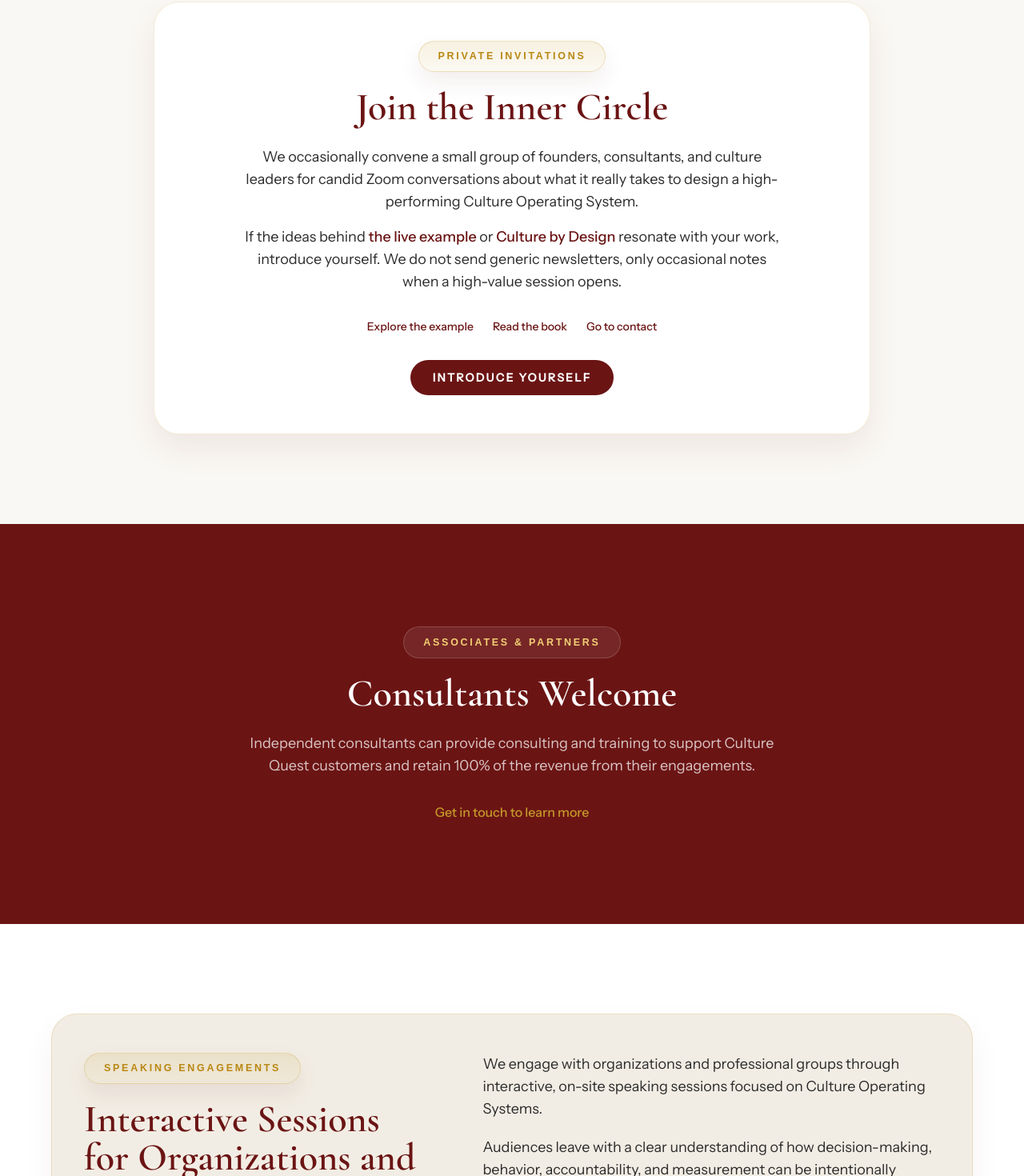
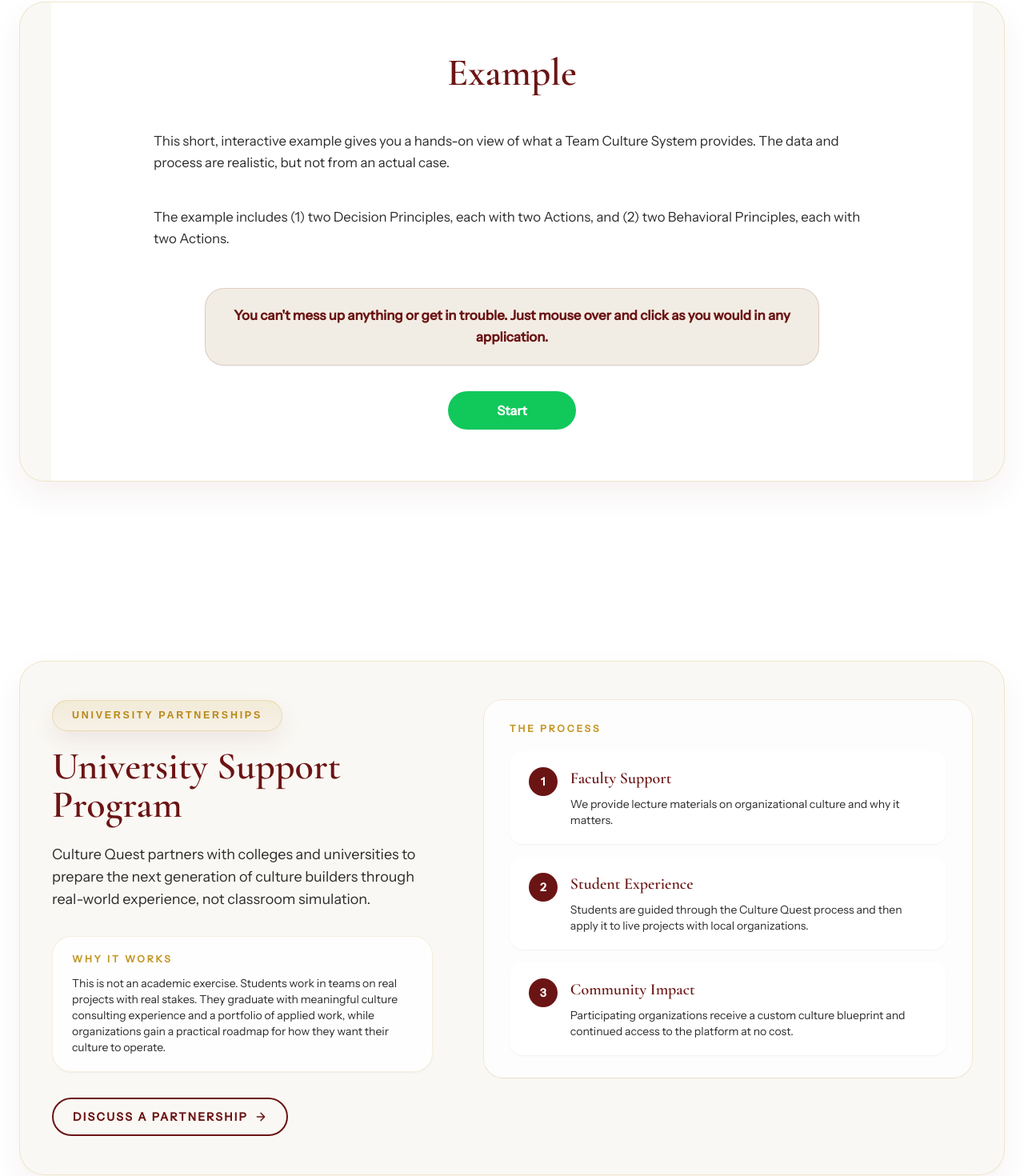
Before and after one commit to moeezmujahid70/culturequestsoftware, a Next.js app: page / in a window 1280 px wide. Shown: the part 4720-6190 px from the top of the page at 80% size. Built offline with nearby package versions, Linux system fonts and the light colour scheme.

Commit message:
feat: add ExampleSection and UniversitySupportSection components for enhanced content presentation

```diff
--- /dev/null
+++ b/components/ExampleSection.tsx
@@ -0,0 +1,54 @@
+export default function ExampleSection() {
+  return (
+    <section
+      id="example"
+      className="bg-white px-4 py-14 sm:px-6 sm:py-20 lg:py-28"
+    >
+      <div className="mx-auto max-w-7xl" data-animate>
+        <div className="overflow-hidden rounded-[2rem] border border-gold/20 bg-cream shadow-[0_18px_40px_rgba(107,20,20,0.06)]">
+          <div className="mx-auto max-w-6xl bg-white px-6 py-8 sm:px-10 sm:py-12 lg:px-16 lg:py-16">
+            <div className="mx-auto max-w-4xl">
+              <h2 className="text-center font-display text-[2.2rem] font-semibold leading-none text-crimson sm:text-[3rem]">
+                Example
+              </h2>
+
+              <div className="mt-12 space-y-10">
+                <p className="font-body text-[15px] leading-relaxed text-charcoal sm:text-[1.05rem]">
+                  This short, interactive example gives you a hands-on view of
+                  what a Team Culture System provides. The data and process are
+                  realistic, but not from an actual case.
+                </p>
+
+                <p className="font-body text-[15px] leading-relaxed text-charcoal sm:text-[1.05rem]">
+                  The example includes (1) two Decision Principles, each with
+                  two Actions, and (2) two Behavioral Principles, each with two
+                  Actions.
+                </p>
+              </div>
+
+              <div className="mt-12">
+                <div className="mx-auto max-w-3xl rounded-3xl border border-crimson/15 bg-parchment px-6 py-5 text-center shadow-sm">
+                  <p className="font-body text-[15px] font-semibold leading-relaxed text-crimson sm:text-[1.05rem]">
+                    You can&apos;t mess up anything or get in trouble. Just
+                    mouse over and click as you would in any application.
+                  </p>
+                </div>
+              </div>
+
+              <div className="mt-8 flex justify-center">
+                <a
+                  href="https://www.teamculturesystem.com/overview/"
+                  target="_blank"
+                  rel="noopener noreferrer"
+                  className="inline-flex min-h-11 min-w-[10rem] cursor-pointer items-center justify-center rounded-full bg-[#11c85b] px-8 py-3 font-body text-base font-semibold text-white transition-colors duration-200 hover:bg-[#0fad4f]"
+                >
+                  Start
+                </a>
+              </div>
+            </div>
+          </div>
+        </div>
+      </div>
+    </section>
+  );
+}
--- /dev/null
+++ b/components/UniversitySupportSection.tsx
@@ -0,0 +1,108 @@
+const processItems = [
+  {
+    title: "Faculty Support",
+    body: "We provide lecture materials on organizational culture and why it matters.",
+  },
+  {
+    title: "Student Experience",
+    body: "Students are guided through the Culture Quest process and then apply it to live projects with local organizations.",
+  },
+  {
+    title: "Community Impact",
+    body: "Participating organizations receive a custom culture blueprint and continued access to the platform at no cost.",
+  },
+];
+
+function ArrowIcon() {
+  return (
+    <svg
+      width="16"
+      height="16"
+      viewBox="0 0 24 24"
+      fill="none"
+      stroke="currentColor"
+      strokeWidth="2.2"
+      strokeLinecap="round"
+      strokeLinejoin="round"
+      aria-hidden="true"
+    >
+      <path d="M5 12h14M12 5l7 7-7 7" />
+    </svg>
+  );
+}
+
+export default function UniversitySupportSection() {
+  return (
+    <section
+      id="universities"
+      className="bg-white px-4 py-14 sm:px-6 sm:py-20 lg:py-28"
+    >
+      <div className="mx-auto max-w-7xl">
+        <div className="grid gap-10 rounded-[2rem] border border-gold/20 bg-cream px-5 py-8 shadow-[0_18px_40px_rgba(107,20,20,0.06)] sm:px-10 sm:py-12 lg:grid-cols-[0.92fr_1.18fr] lg:gap-16">
+          <div className="text-center lg:text-left" data-animate>
+            <span className="section-kicker lg:mx-0">University Partnerships</span>
+            <h2 className="mt-5 font-display text-[2rem] font-semibold leading-tight text-crimson sm:text-3xl lg:text-5xl">
+              University Support Program
+            </h2>
+            <p className="mt-6 font-body text-[15px] leading-relaxed text-charcoal sm:text-base lg:text-lg">
+              Culture Quest partners with colleges and universities to prepare
+              the next generation of culture builders through real-world
+              experience, not classroom simulation.
+            </p>
+
+            <div className="mt-8 rounded-3xl border border-gold/15 bg-white/85 px-5 py-5 shadow-sm sm:px-6">
+              <p className="font-body text-xs font-semibold uppercase tracking-[0.24em] text-gold">
+                Why It Works
+              </p>
+              <p className="mt-3 font-body text-[15px] leading-relaxed text-charcoal sm:text-sm">
+                This is not an academic exercise. Students work in teams on
+                real projects with real stakes. They graduate with meaningful
+                culture consulting experience and a portfolio of applied work,
+                while organizations gain a practical roadmap for how they want
+                their culture to operate.
+              </p>
+            </div>
+
+            <a
+              href="mailto:jerry.wagner@culturesinaction.com?subject=University%20Support%20Program%20Inquiry"
+              className="mt-8 inline-flex min-h-11 w-full cursor-pointer items-center justify-center gap-2 rounded-full border-2 border-crimson px-6 py-3 font-body text-sm font-semibold uppercase tracking-[0.16em] text-crimson transition-colors duration-200 hover:bg-crimson hover:text-white sm:w-auto"
+            >
+              Discuss a Partnership
+              <ArrowIcon />
+            </a>
+          </div>
+
+          <div data-animate data-delay="100">
+            <div className="rounded-3xl bg-white/80 px-5 py-5 ring-1 ring-gold/15 shadow-sm sm:px-8 sm:py-7">
+              <p className="font-body text-xs font-semibold uppercase tracking-[0.24em] text-gold">
+                The Process
+              </p>
+              <div className="mt-5 grid gap-4" data-animate-children>
+                {processItems.map((item, index) => (
+                  <div
+                    key={item.title}
+                    className="rounded-2xl bg-white px-5 py-5 shadow-sm transition-shadow duration-200 hover:shadow-md sm:px-6"
+                  >
+                    <div className="flex items-start gap-4">
+                      <span className="flex h-9 w-9 flex-shrink-0 items-center justify-center rounded-full bg-crimson text-sm font-semibold text-white">
+                        {index + 1}
+                      </span>
+                      <div className="space-y-2">
+                        <h3 className="font-display text-xl font-semibold text-crimson">
+                          {item.title}
+                        </h3>
+                        <p className="font-body text-[15px] leading-relaxed text-charcoal sm:text-sm">
+                          {item.body}
+                        </p>
+                      </div>
+                    </div>
+                  </div>
+                ))}
+              </div>
+            </div>
+          </div>
+        </div>
+      </div>
+    </section>
+  );
+}
```
